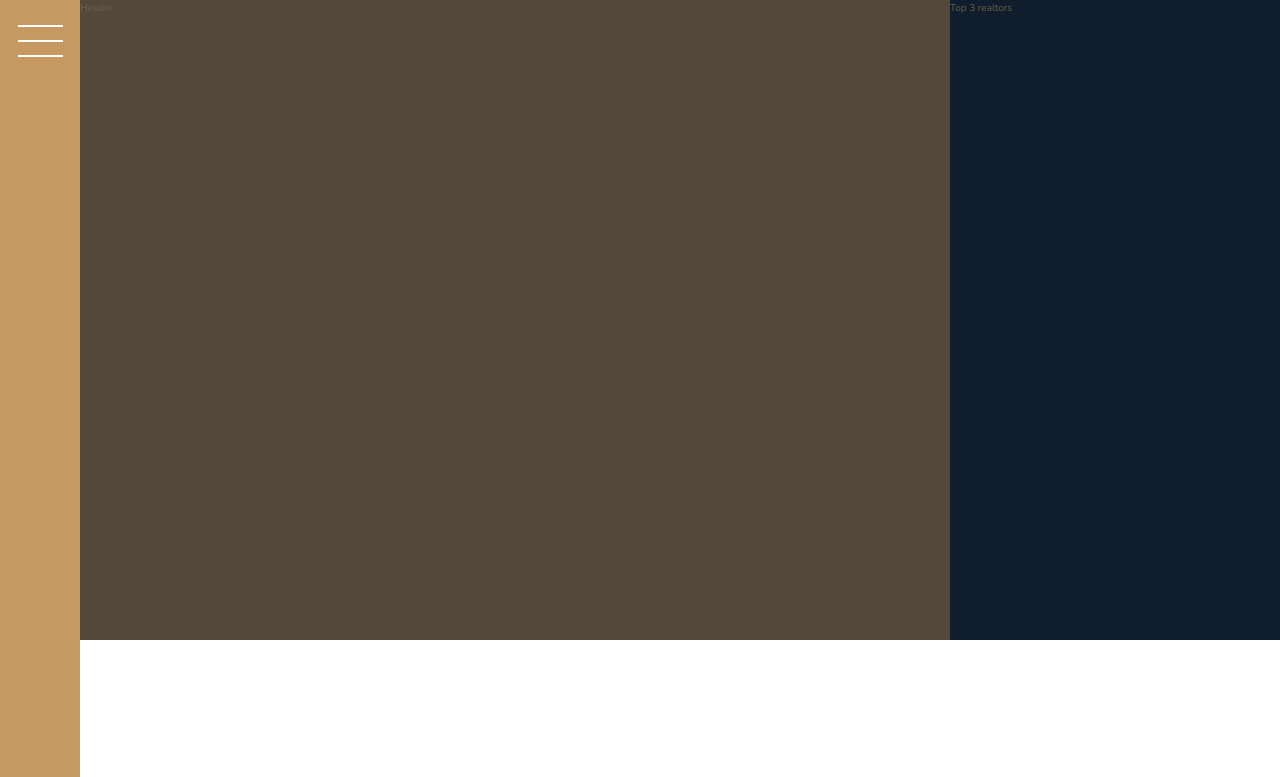
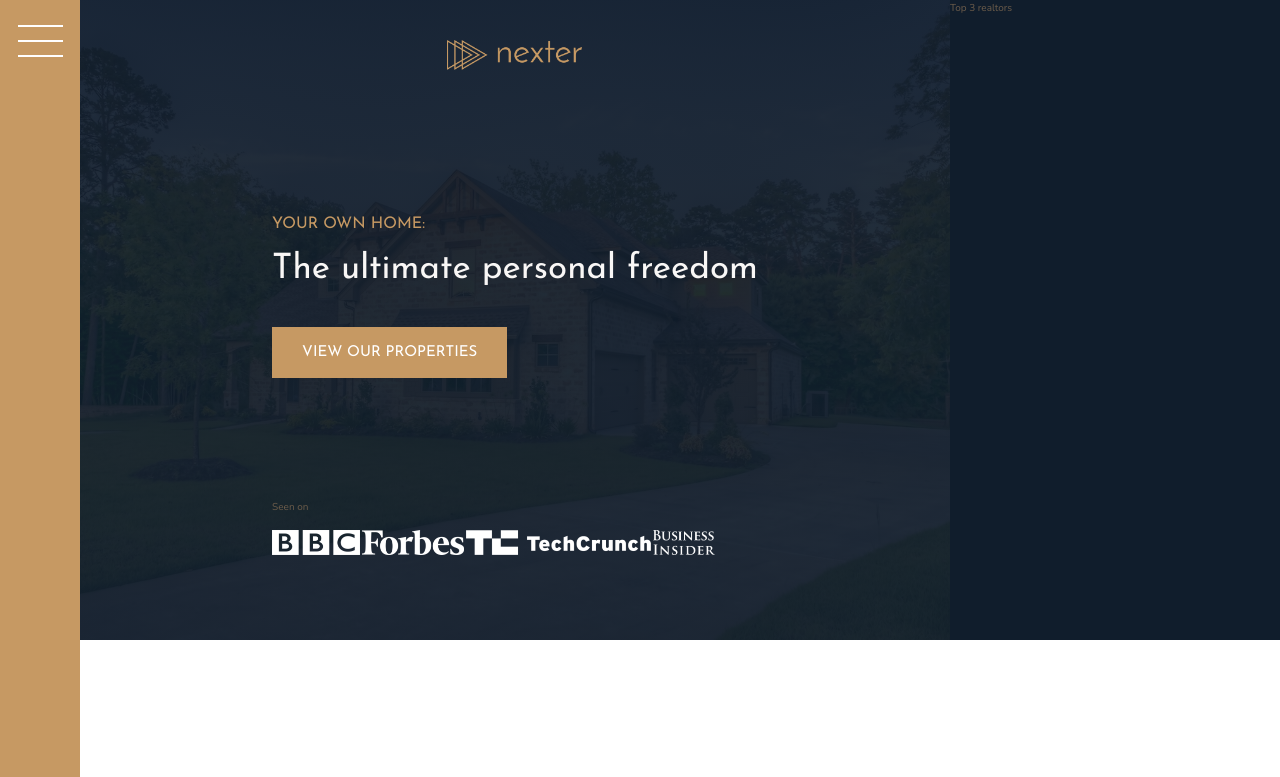
Before and after one commit to sam-nazarian/real-estate-landing-page, a website: page index.html in a window 1280 px wide. Shown: the top 777 px of the page. Drawn offline with nearby package versions, Linux system fonts and the light colour scheme.

Commit message:
Built the header - part 1

```diff
--- a/index.html
+++ b/index.html
@@ -19,7 +19,20 @@
     </div>
 
     <header class="header">
-        Header
+
+        <img src="img/logo.png" alt="Nexter logo" class="header__logo">
+        <h3 class="heading-3">Your own home:</h3>
+        <h1 class="heading-1">The ultimate personal freedom</h1>
+        <button class="btn header__btn">View our properties</button>
+
+        <div class="header__seenon-text">Seen on</div>
+        <div class="header__seenon-logos">
+            <img src="img/logo-bbc.png" alt="Seen oon logo1">
+            <img src="img/logo-forbes.png" alt="Seen oon logo1">
+            <img src="img/logo-techcrunch.png" alt="Seen oon logo1">
+            <img src="img/logo-bi.png" alt="Seen oon logo1">
+        </div>
+
     </header>
 
     <div class="realtors">
--- a/sass/_header.scss
+++ b/sass/_header.scss
@@ -1,4 +1,36 @@
 .header {
   background-color: $color-grey-dark-1;
   grid-column: full-start / col-end 6;
+  //creating an overlay for the image
+  background-image: linear-gradient(rgba($color-secondary, 0.93), rgba($color-secondary, 0.93)), url(/img/hero.jpeg);
+  background-size: cover;
+  background-position: center;
+  padding: 8rem;
+  padding-top: 4rem;
+
+  display: grid;
+  grid-template-rows: 1fr min-content 6rem 1fr; //works because grid container has a defined height (80vh)
+  row-gap: 1.5rem;
+
+  // grid-template-columns: max-content; //not essential justify-content: center; centers it
+  justify-content: center;
+
+  &__logo {
+    height: 3rem;
+    justify-self: center;
+  }
+
+  .btn {
+    align-self: start;
+    justify-self: start;
+  }
+
+  &__seenon-text {
+  }
+
+  &__seenon-logos {
+    img {
+      height: 2.5rem;
+    }
+  }
 }
--- a/sass/_typography.scss
+++ b/sass/_typography.scss
@@ -5,6 +5,9 @@
 
 .heading-1 {
   @extend %heading; //heading-1 selector is copied to %heading selector
+  font-size: 3.5rem;
+  color: $color-grey-light-1;
+  line-height: 1;
 }
 
 .heading-2 {
```
Also changed, not shown: css/style.css, 1 other file.
